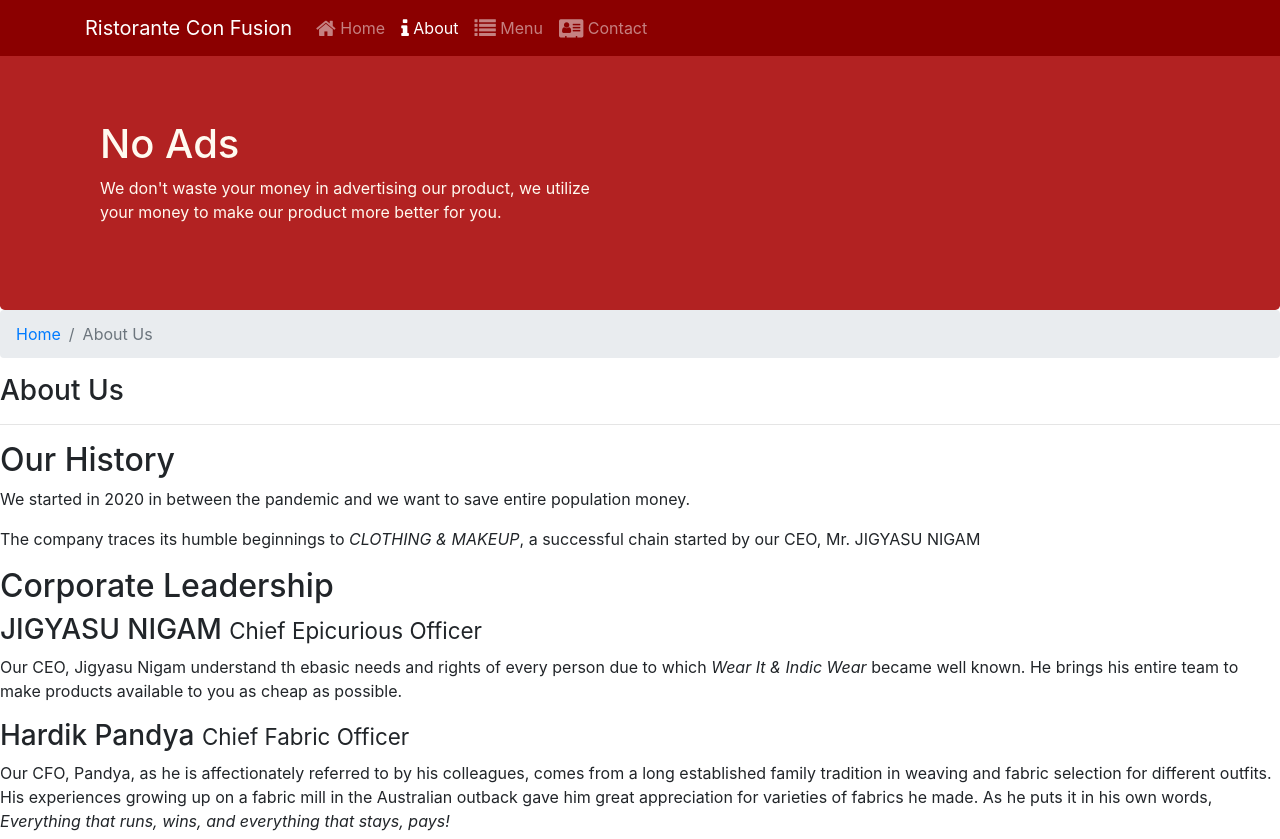
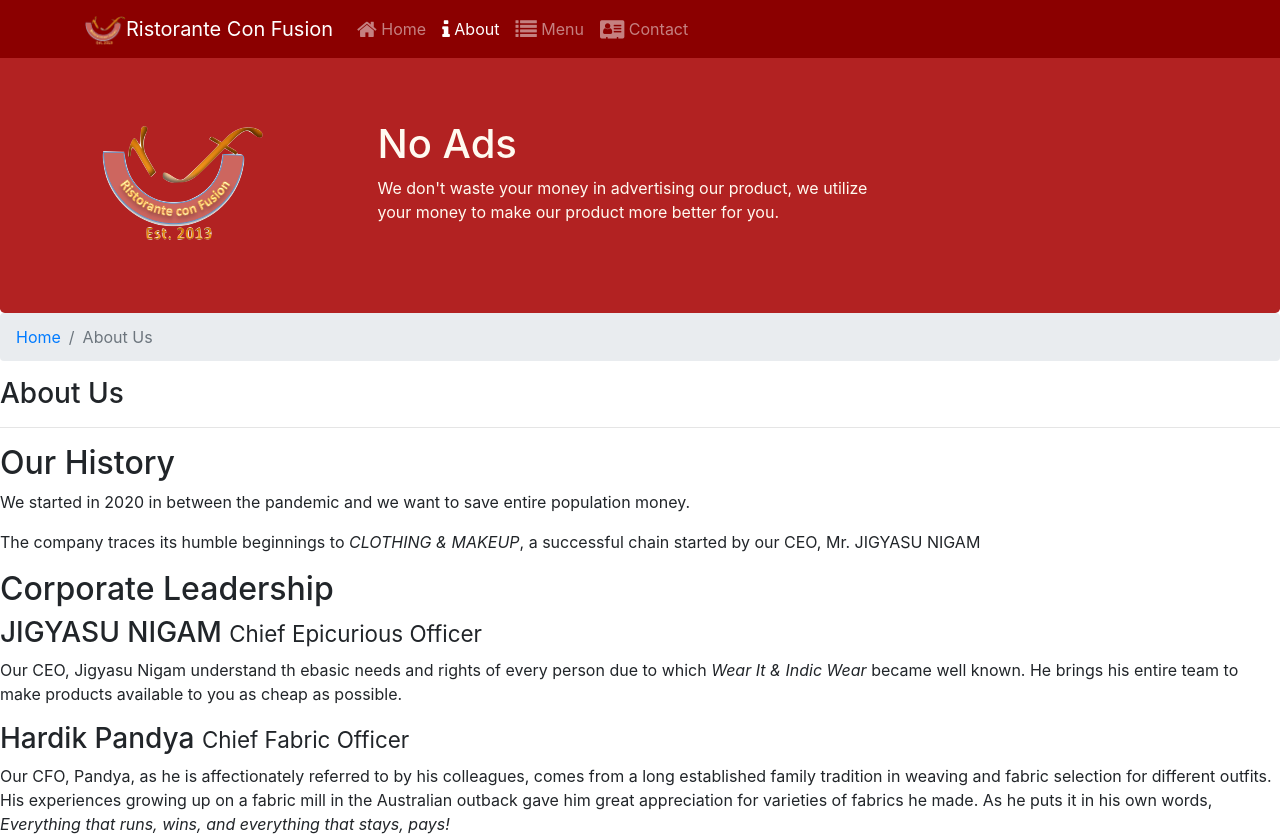
Before and after one commit to jigyasunigam/No-Ads, a website: page aboutus.html in a window 1280 px wide. Shown: the top 839 px of the page. Drawn offline with nearby package versions, Linux system fonts and the light colour scheme.

Commit message:
Adding trial logo

```diff
--- a/aboutus.html
+++ b/aboutus.html
@@ -21,6 +21,7 @@
         <button class="navbar-toggler" type="button" data-toggle="collapse" data-target="#Navbar">
             <span class="navbar-toggler-icon"></span>
         </button>
+        <a class="navbar-brand mr-auto" href="#"><img src="images/logo.png" height="30" width="41"></a>
         <a class="navbar-brand" href="#">Ristorante Con Fusion</a>
         <div class="collapse navbar-collapse" id="Navbar">
             <ul class="navbar-nav mr-auto">
@@ -36,6 +37,9 @@
     <header class="jumbotron">
         <div class="container">
             <div class="row row-header">
+                <div class="col-12 col-sm align-self-center">
+                    <img src="images/logo.png" class="img-fluid">
+                </div>
                 <div class="col-12 col-sm-6">
                     <h1>No Ads</h1>
                     <p>We don't waste your money in advertising our product, we utilize your money to make our product more better for you.</p>
```
Also changed, not shown: images/alberto.png (added), images/buffet.png (added), images/elaicheesecake.png (added), images/logo.png (added), images/uthappizza.png (added), images/vadonut.png (added), images/zucchipakoda.png (added), 1 other file.
